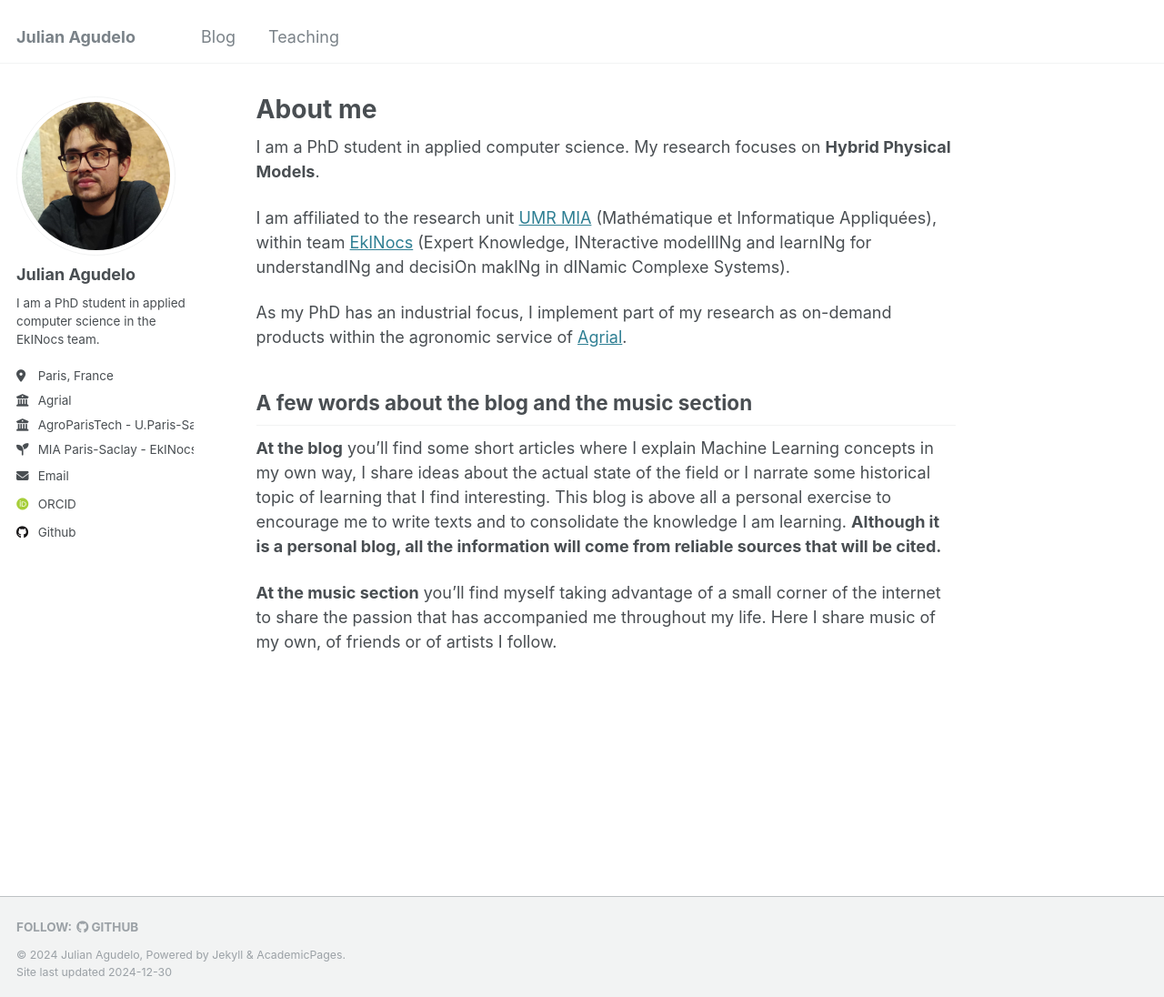
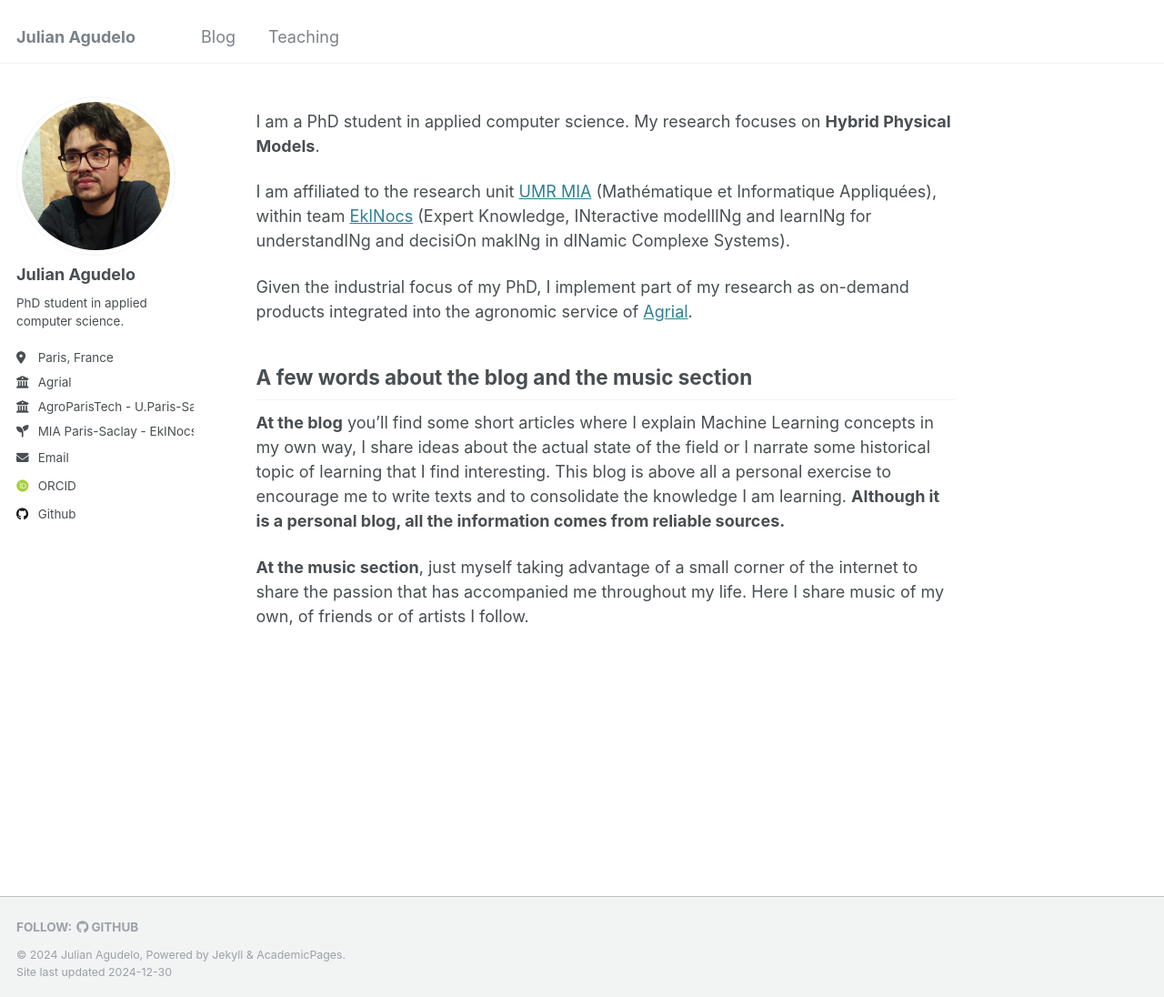
Before and after one commit to JulAgu/JulAgu.github.io, a Jekyll site: the page built from _pages/about.md, in a window 1280 px wide and 1096 px high. Shown: the whole window at 91% size. Built offline with Jekyll 4.4.1, drawn with Linux system fonts in a browser that asks for light colours; some web fonts are replaced.

```diff
--- a/_config.yml
+++ b/_config.yml
@@ -24,7 +24,7 @@
   avatar           : "profile.jpg"
   name             : "Julian Agudelo"
   pronouns         : # example: "she/her"
-  bio              : "I am a PhD student in applied computer science in the EkINocs team."
+  bio              : "PhD student in applied computer science."
   location         : "Paris, France"
   employer         : "Agrial"
   affiliation      : "AgroParisTech - U.Paris-Saclay"
--- a/_pages/about.md
+++ b/_pages/about.md
@@ -1,6 +1,6 @@
 ---
 permalink: /
-title: "About me"
+title: ""
 author_profile: true
 redirect_from:
   - /about/
@@ -11,13 +11,13 @@
 
 I am affiliated to the research unit [UMR MIA](https://mia-ps.inrae.fr/) (Mathématique et Informatique Appliquées), within team [EkINocs](https://mia-ps.inrae.fr/ekinocs) (Expert Knowledge, INteractive modellINg and learnINg for understandINg and decisiOn makINg in dINamic Complexe Systems).
 
-As my PhD has an industrial focus, I implement part of my research as on-demand products within the agronomic service of [Agrial](https://www.agrial.com/en/).
+Given the industrial focus of my PhD, I implement part of my research as on-demand products integrated into the agronomic service of [Agrial](https://www.agrial.com/en/).
 
 A few words about the blog and the music section
 ------
-**At the blog** you'll find some short articles where I explain Machine Learning concepts in my own way, I share ideas about the actual state of the field or I narrate some historical topic of learning that I find interesting. This blog is above all a personal exercise to encourage me to write texts and to consolidate the knowledge I am learning. **Although it is a personal blog, all the information will come from reliable sources that will be cited.**
+**At the blog** you'll find some short articles where I explain Machine Learning concepts in my own way, I share ideas about the actual state of the field or I narrate some historical topic of learning that I find interesting. This blog is above all a personal exercise to encourage me to write texts and to consolidate the knowledge I am learning. **Although it is a personal blog, all the information comes from reliable sources.**
 
-**At the music section** you'll find myself taking advantage of a small corner of the internet to share the passion that has accompanied me throughout my life. Here I share music of my own, of friends or of artists I follow.
+**At the music section**, just myself taking advantage of a small corner of the internet to share the passion that has accompanied me throughout my life. Here I share music of my own, of friends or of artists I follow.
 <!---
 TODO: Build the music section.
 TODO: General Clean !!! The repository is a mess regarding my needs
```
Also changed, not shown: _posts/2024-12-30-blog-post-1.md (deleted, +0 -19 lines), _posts/2024-12-30-post-1.md (added, +55 -0 lines), _teaching/2025-teaching-1.md (+1 -1 lines).
